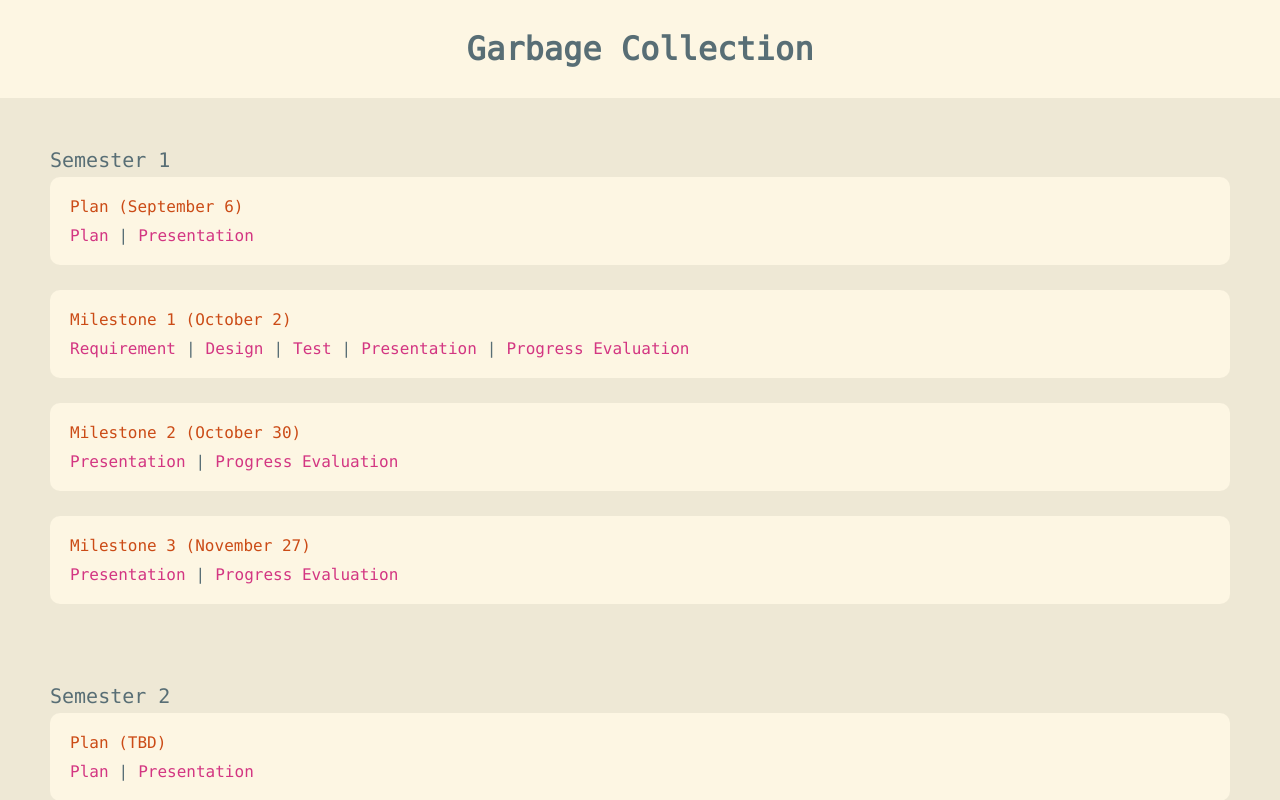
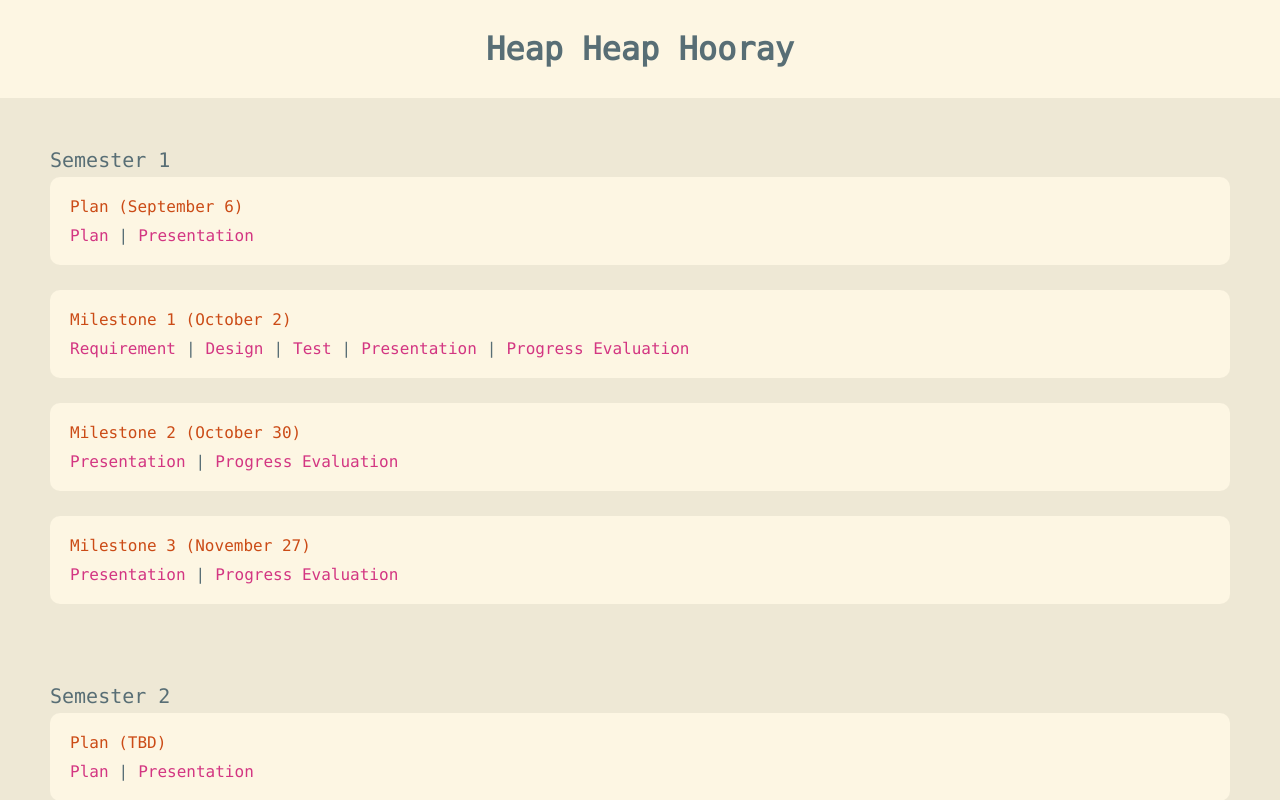
Before and after one commit to tygutowski/garbage-collection, a website: page public/index.html in a window 1280 px wide. Shown: the top 800 px of the page. Drawn offline with Linux system fonts and the light colour scheme.

```diff
--- a/public/index.html
+++ b/public/index.html
@@ -5,12 +5,12 @@
     <meta charset="UTF-8">
     <meta name="viewport" content="width=device-width, initial-scale=1.0">
     <link rel="stylesheet" href="styles.css">
-    <title>Garbage Collection</title>
+    <title>Heap Heap Hooray</title>
 </head>
 <body>
     <header>
         <div class="center">
-            <h1>Garbage Collection</h1>
+            <h1>Heap Heap Hooray</h1>
         </div>
     </header>
     <main>
```
Also changed, not shown: 1 other file.
